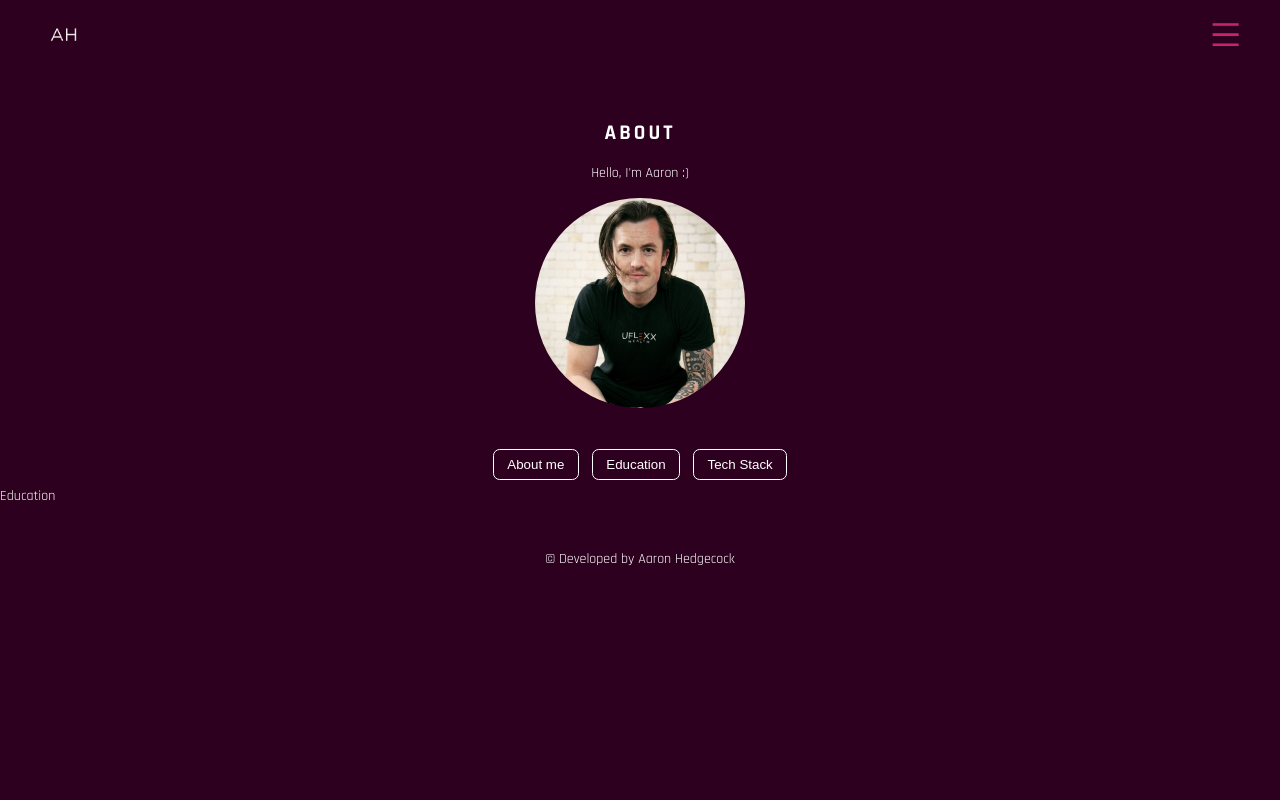
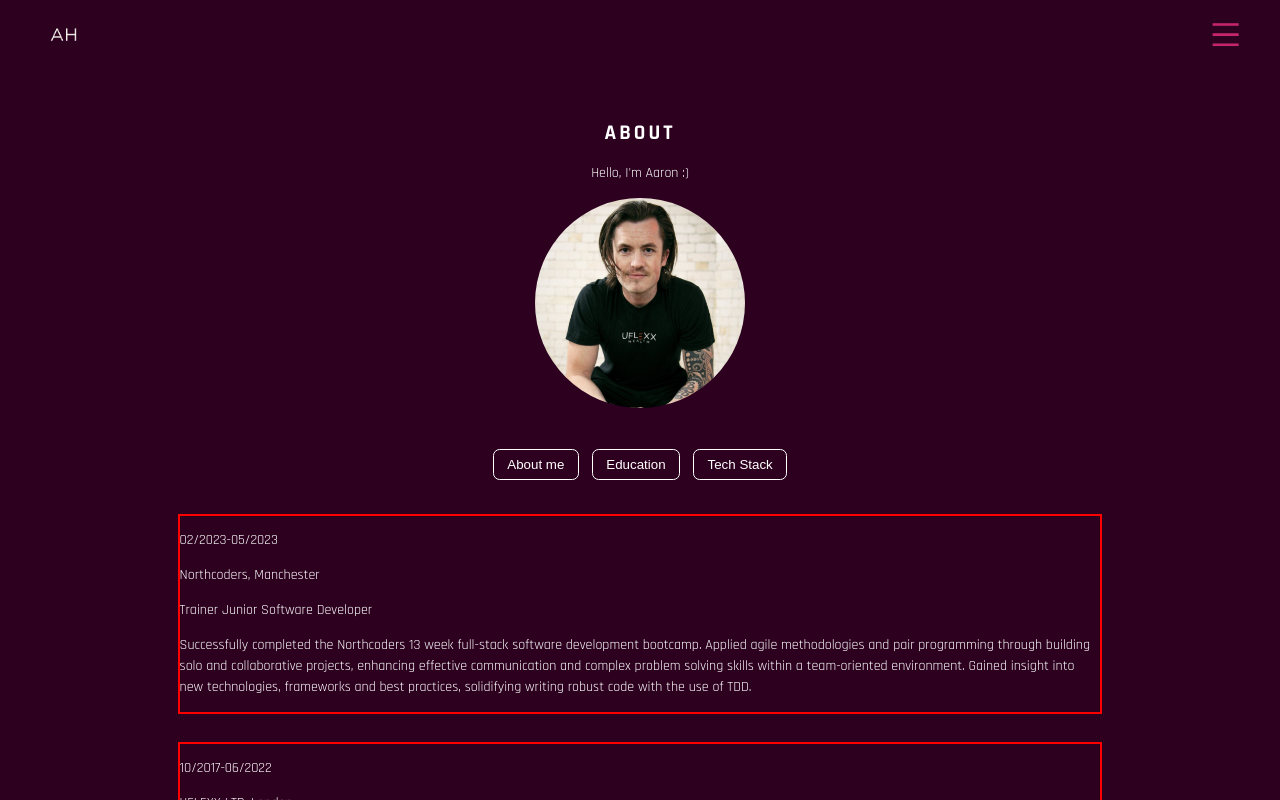
Before and after one commit to ah28011992/Portfolio, a React (Vite) app: page /about in a window 1280 px wide. Both pictures are taken after a click on the button "Education". Shown: the top 800 px of the page. Built offline with nearby package versions, Linux system fonts and the light colour scheme.

Commit message:
render cv card components and content

```diff
--- /dev/null
+++ b/src/Components/CvCard.jsx
@@ -0,0 +1,34 @@
+import React from "react";
+import { experienceObj } from "../data/experienceData";
+
+const CvCard = () => {
+	return (
+		<section className='cv-card-container'>
+			{experienceObj.map((data, index) => {
+				return (
+					<section
+						className='cv-card'
+						key={index}>
+						<p className='cv-card__date'>{data.date}</p>
+						<section className='cv-content'>
+							<p className='cv-card__workplace'>{data.placeOfExperience}</p>
+							<p className='cv-card__title'>{data.position}</p>
+							<p className='cv-card__description'>{data.description}</p>
+							{data.points.map((data, index) => {
+								return (
+									<ul
+										key={index}
+										className='bullet-list'>
+										<li>{data}</li>
+									</ul>
+								);
+							})}
+						</section>
+					</section>
+				);
+			})}
+		</section>
+	);
+};
+
+export default CvCard;
--- a/src/Components/Education.jsx
+++ b/src/Components/Education.jsx
@@ -1,7 +1,12 @@
 import React from "react";
+import CvCard from "./CvCard";
 
 const Education = () => {
-	return <div>Education</div>;
+	return (
+		<section className='education-container'>
+			<CvCard />
+		</section>
+	);
 };
 
 export default Education;
--- /dev/null
+++ b/src/data/experienceData.js
@@ -0,0 +1,51 @@
+const experienceObj = [
+	{
+		date: "02/2023-05/2023",
+		placeOfExperience: "Northcoders, Manchester",
+		position: "Trainer Junior Software Developer",
+		description:
+			"Successfully completed the Northcoders 13 week full-stack software development bootcamp. Applied agile methodologies and pair programming through building solo and collaborative projects, enhancing effective communication and complex problem solving skills within a team-oriented environment. Gained insight into new technologies, frameworks and best practices, solidifying writing robust code with the use of TDD.",
+		points: [],
+	},
+	{
+		date: "10/2017-06/2022",
+		placeOfExperience: "UFLEXX LTD, London",
+		position: "Director",
+		description:
+			"Founded a digital health platform providing patients with a streamlined experience from diagnosis to rehabilitation and aftercare",
+		points: [
+			"Led product development, optimised user journey stories & UX",
+			"Hired and managed relationships with developers, marketers,designers, accountants",
+			"Established 6 gym & healthcare partnerships to implement referral system",
+		],
+	},
+	{
+		date: "09/2019-06/2022",
+		placeOfExperience: "FILM PRODUCTIONS, London",
+		position:
+			"Musculoskeletal therapist and Trainer to cast, crew and production",
+		description:
+			"Support cast, crew and productions with physical therapy andpersonal training. Main responsibilities include assessing medical conditions to reduce the risk of injury, maintaining medical records,and tailoring rehabilitation plans. Featured films include :",
+		points: [
+			"Millennium Studios: The Expendables 5 (2022)",
+			"The Walt Disney Company: The Little Mermaid (2021)",
+			"Warner Bros. Pictures: The Batman (2021)",
+			"Warner Bros. Pictures: Fantastic Beasts: The secrets of Dumbledore (2021)",
+			"Marvel Studios: Black Widow (2019)",
+		],
+	},
+	{
+		date: "10/2015–10/2017",
+		placeOfExperience: "SELF EMPLOYED, London",
+		position: "Sports therapist – Freelance Contractor",
+		description:
+			"Sports therapist & trainer delivering at home rehabilitation services",
+		points: [
+			"Evaluate, plan, & deliver tailored musculoskeletal treatment topatients",
+			"Assist rugby & football teams in updating injury records, managing return-to-play guidance, and provided pitch side treatment",
+			"Collaberate with healthcare & fitness professionals to offer multi-disciplinary support",
+		],
+	},
+];
+
+export { experienceObj };
--- a/src/index.css
+++ b/src/index.css
@@ -521,3 +521,22 @@ input[type="button"]:hover {
 	padding-top: 2em 0;
 	font-weight: var(--font-weight-semibold);
 }
+
+.cv-card-container {
+	display: flex;
+	flex-direction: column;
+	max-width: 85%;
+	margin: 0 auto;
+}
+
+.cv-card {
+	border: 2px solid red;
+	width: 85%;
+	margin: 0 auto;
+	margin-top: 2em;
+}
+.bullet-list {
+	list-style: inside;
+	padding: 0.2em;
+	margin-left: 1em;
+}
--- a/src/stack-images.js
+++ b/src/stack-images.js
@@ -4,7 +4,9 @@ import javascript from "./assets/img/javascript.png";
 import node from "./assets/img/node.png";
 import npm from "./assets/img/npm.png";
 import firebase from "./assets/img/firebase.png";
-
+import git from "./assets/img/git.png";
+import postgresql from "./assets/img/postgresql.png";
+import linux from "./assets/img/linux.png";
 const images = [
 	{
 		name: "html",
@@ -30,6 +32,18 @@ const images = [
 		name: "firebase",
 		img: firebase,
 	},
+	{
+		name: "postgreSQL",
+		img: postgresql,
+	},
+	{
+		name: "git",
+		img: git,
+	},
+	{
+		name: "linux",
+		img: linux,
+	},
 ];
 
 export { images };
```
Also changed, not shown: src/assets/img/linux.png (added), src/assets/img/postgresql.png (added).
